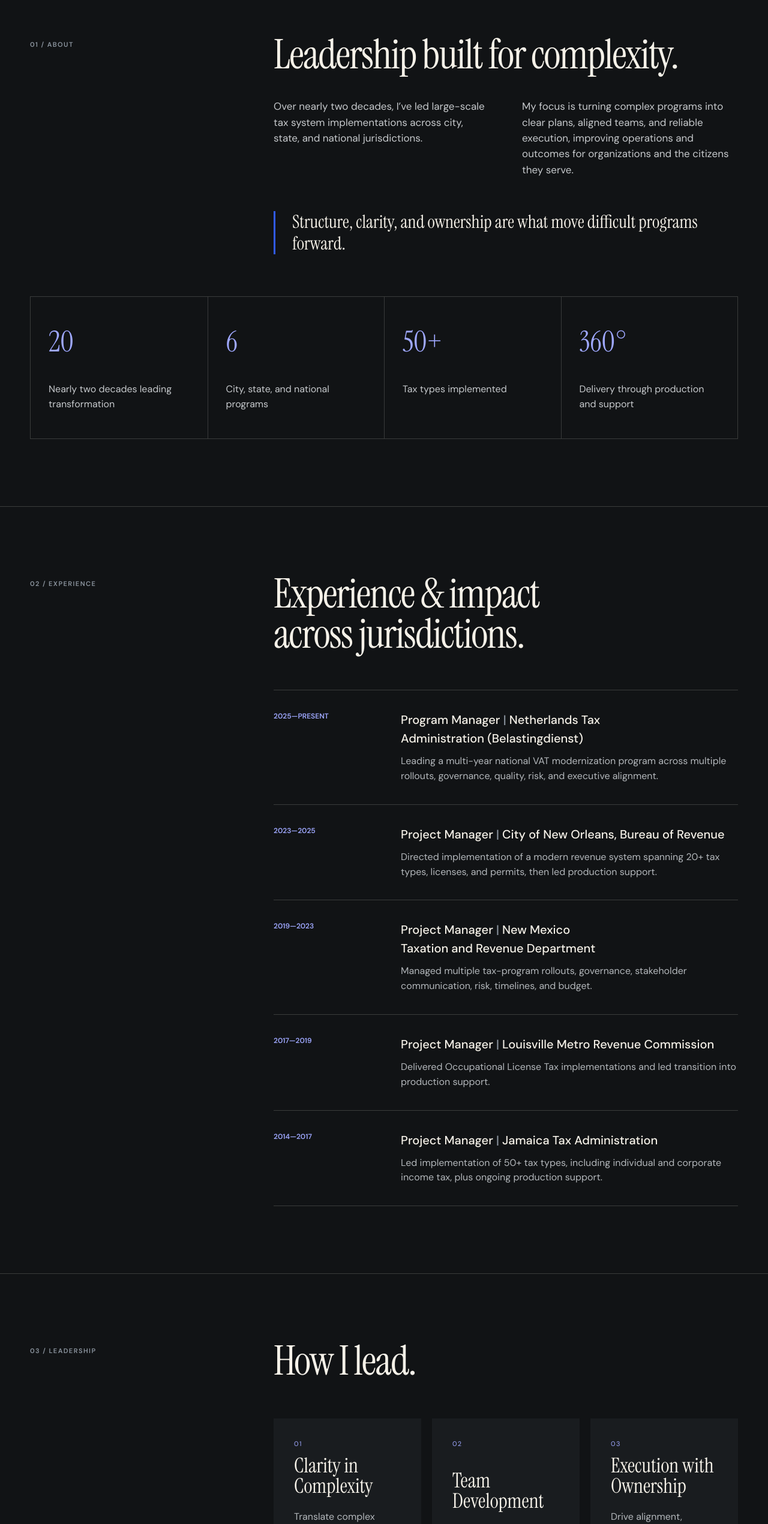
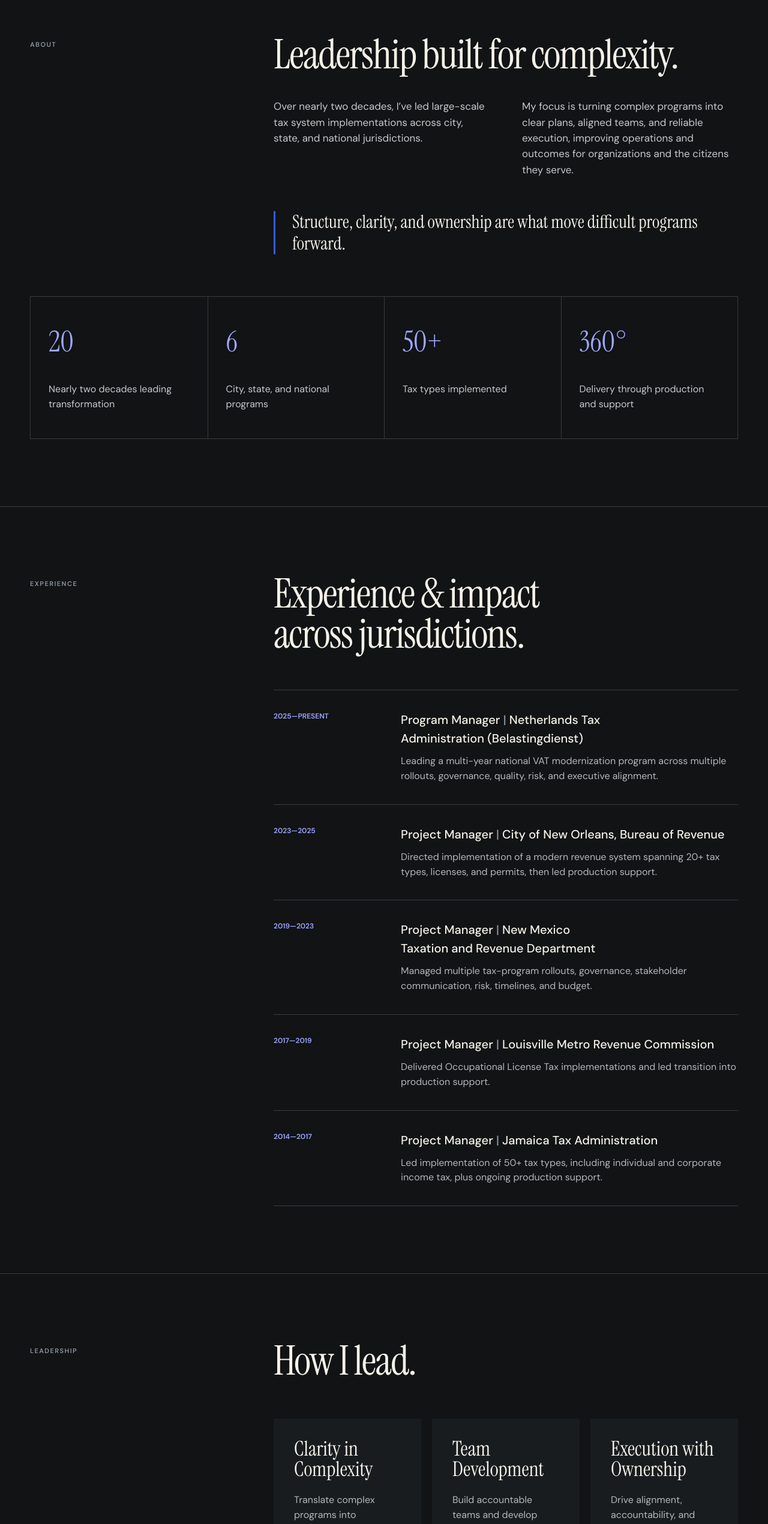
Before and after one commit to darrynhernandez/darrynhernandez-homepage, a React (Vite) app: page / in a window 1280 px wide. Shown: the part 1126-3667 px from the top of the page at 60% size. Built offline with nearby package versions, Linux system fonts and the light colour scheme.

Commit message:
Remove numbered section markers

```diff
--- a/src/App.jsx
+++ b/src/App.jsx
@@ -74,10 +74,10 @@ function Header() {
   );
 }
 
-function SectionHeading({ number, label, children }) {
+function SectionHeading({ label, children }) {
   return (
     <div className="section-heading">
-      <p className="section-label">{number} / {label}</p>
+      <p className="section-label">{label}</p>
       <div>{children}</div>
     </div>
   );
@@ -138,7 +138,7 @@ function Hero() {
 
       <section className="section" id="about">
         <div className="container">
-          <SectionHeading number="01" label="About">
+          <SectionHeading label="About">
             <h2>Leadership built for complexity.</h2>
             <div className="about-copy">
               <p>
@@ -169,7 +169,7 @@ function Hero() {
 
       <section className="section" id="experience">
         <div className="container">
-          <SectionHeading number="02" label="Experience">
+          <SectionHeading label="Experience">
             <h2>Experience &amp; impact across jurisdictions.</h2>
             <div className="timeline">
               {experience.map((item) => (
@@ -188,12 +188,11 @@ function Hero() {
 
       <section className="section" id="leadership">
         <div className="container">
-          <SectionHeading number="03" label="Leadership">
+          <SectionHeading label="Leadership">
             <h2>How I lead.</h2>
             <div className="leadership-grid">
               {leadership.map((item) => (
                 <article className="leadership-card" key={item.number}>
-                  <span>{item.number}</span>
                   <div>
                     <h3>{item.title}</h3>
                     <p>{item.description}</p>
@@ -207,7 +206,7 @@ function Hero() {
 
       <section className="section" id="insights">
         <div className="container">
-          <SectionHeading number="04" label="Insights">
+          <SectionHeading label="Insights">
             <h2>Leadership lessons from the work.</h2>
             <div className="insights-grid">
               {insights.map((title) => (
--- a/src/styles.css
+++ b/src/styles.css
@@ -452,12 +452,6 @@ blockquote {
   transform: translateY(-5px);
 }
 
-.leadership-card > span {
-  color: var(--blue-soft);
-  letter-spacing: 0.12em;
-  font-size: 11px;
-}
-
 .leadership-card h3,
 .insight-card h3 {
   margin: 0;
```
Also changed, not shown: canva-concept.html (+7 -8 lines).
